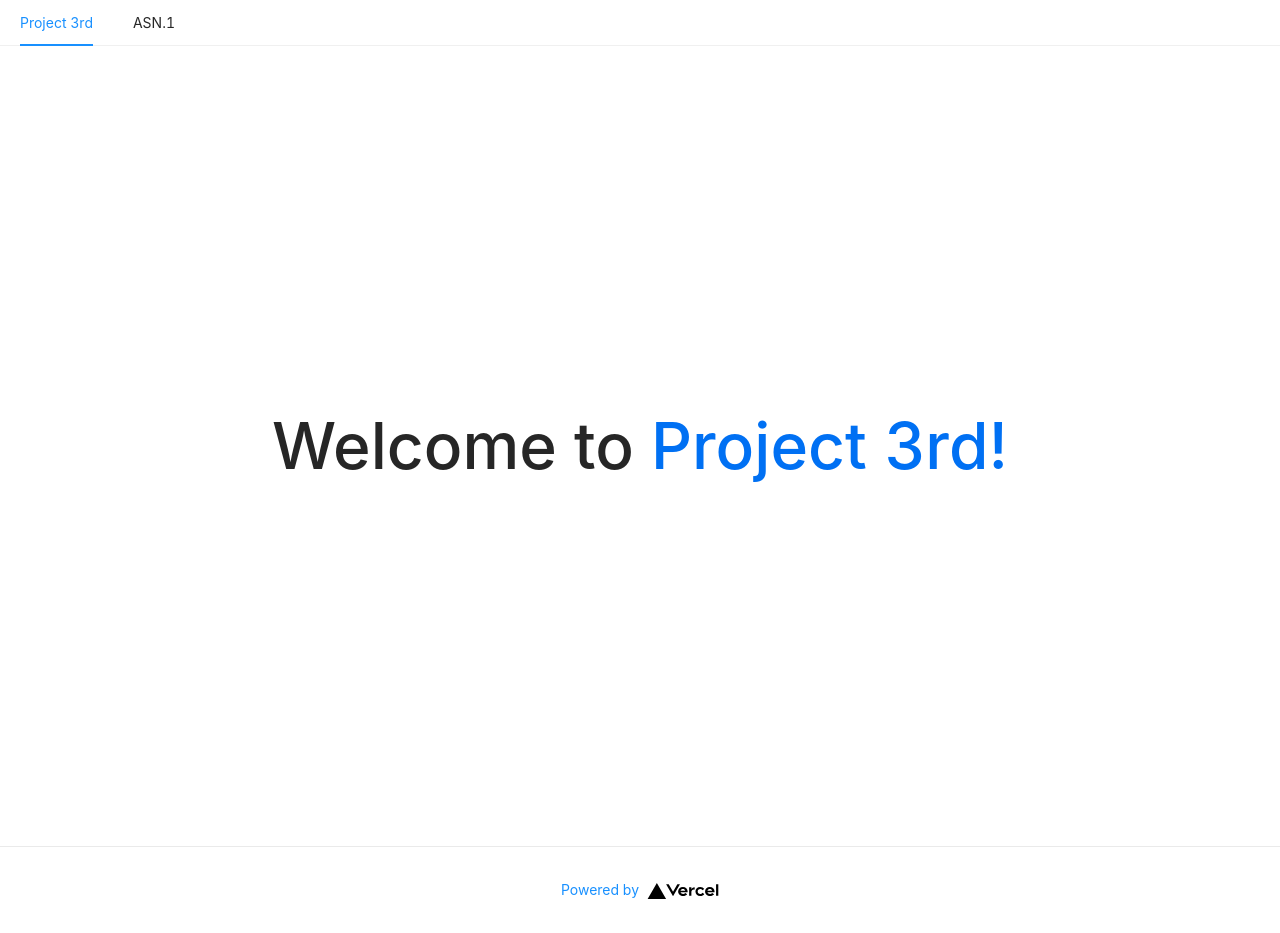
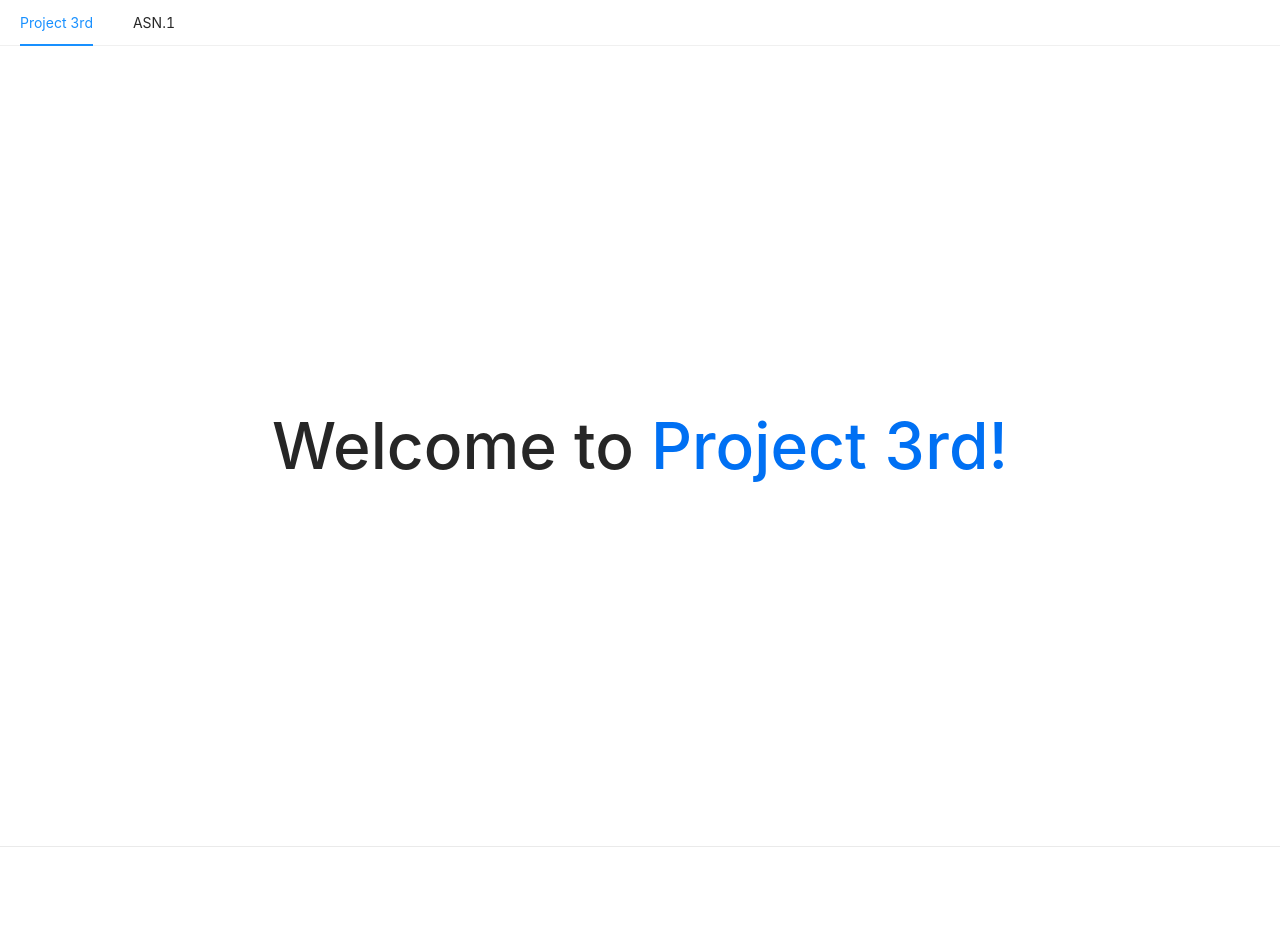
Before and after one commit to proj3rd/proj3rd.github.io, a Next.js app: page / in a window 1280 px wide. After the commit the page ends 911 px from the top, so only its background shows below. Built offline with nearby package versions, Linux system fonts and the light colour scheme.

Commit message:
remove irrelevant footer

```diff
--- a/components/footer.tsx
+++ b/components/footer.tsx
@@ -2,18 +2,5 @@
 import styles from "../styles/Home.module.css";
 
 export default function Footer() {
-  return (
-    <footer className={styles.footer}>
-      <a
-        href="https://vercel.com?utm_source=create-next-app&utm_medium=default-template&utm_campaign=create-next-app"
-        target="_blank"
-        rel="noopener noreferrer"
-      >
-        Powered by{" "}
-        <span className={styles.logo}>
-          <Image src="/vercel.svg" alt="Vercel Logo" width={72} height={16} />
-        </span>
-      </a>
-    </footer>
-  );
+  return <footer className={styles.footer}></footer>;
 }
```
